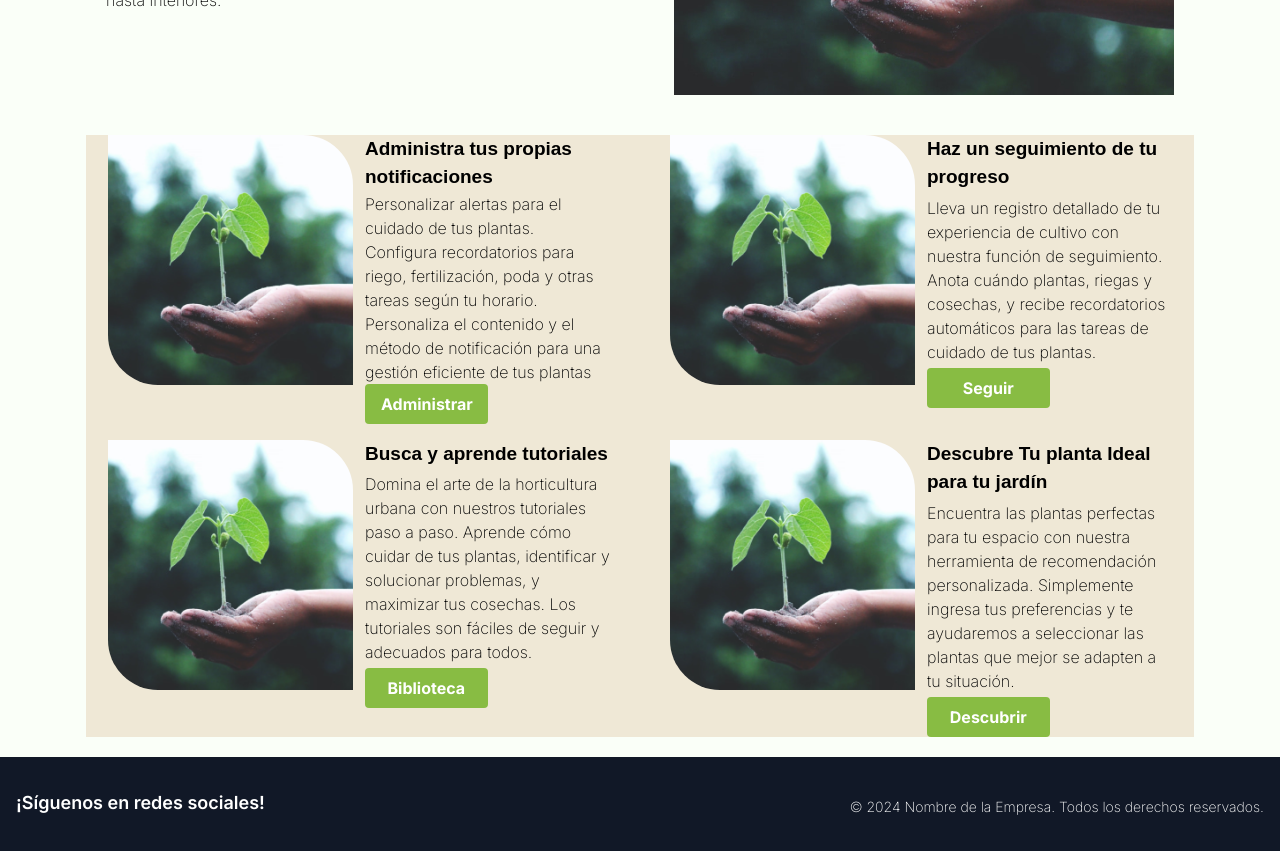
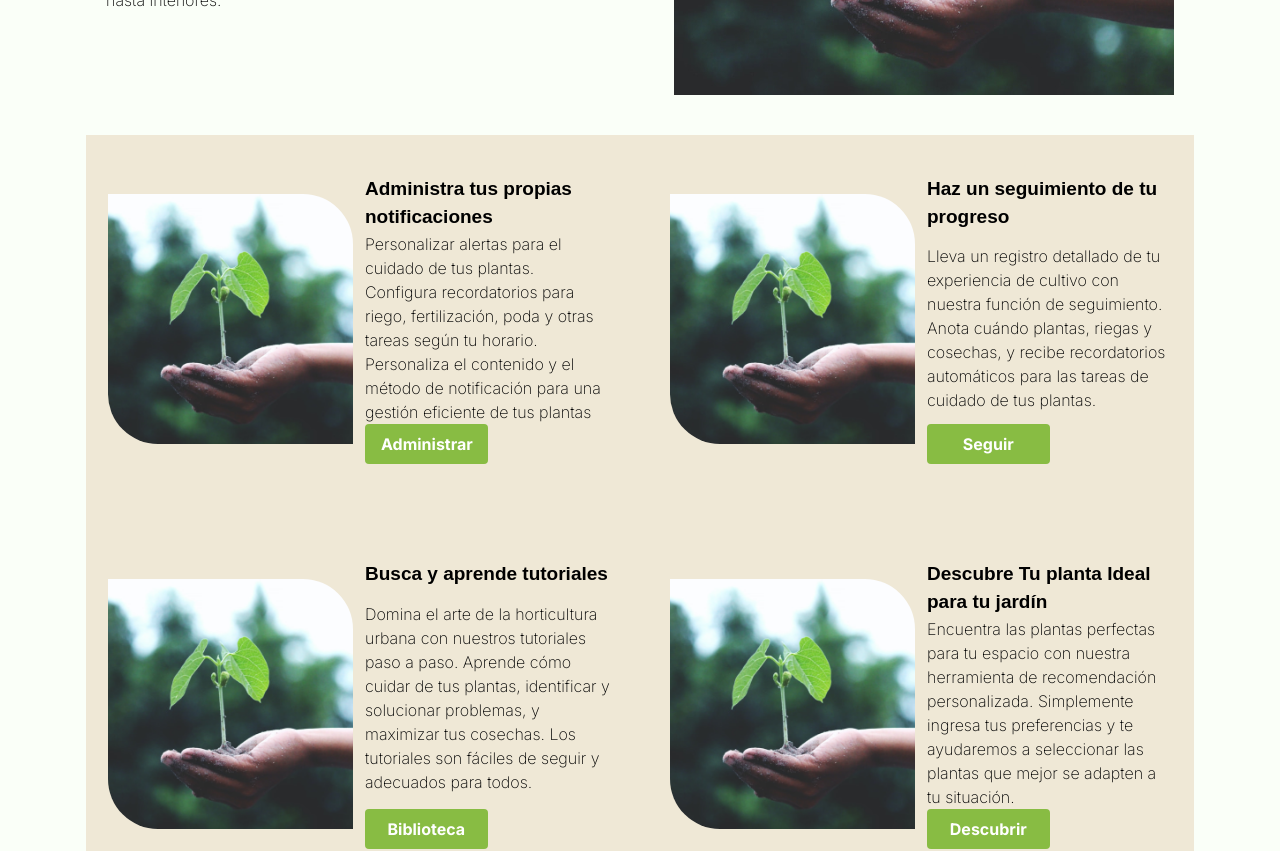
Before and after one commit to germin-ar/GerminarFrontend, a Next.js app: page / in a window 1280 px wide. Shown: the part 860-1711 px from the top of the page. Built offline with nearby package versions, Linux system fonts and the light colour scheme; a web font is replaced by a local one.

Commit message:
fix home

```diff
--- a/src/app/home.module.css
+++ b/src/app/home.module.css
@@ -53,6 +53,7 @@
 }
 .tamanoRecomendacionCards{
     width: 92%;
+    height: 100%;
 }
 
 .recomendacionCards{
@@ -67,3 +68,10 @@
 .tituloCardsRecomendacion{
     font-size: 19px;
 }
+
+.cardsPropuesta{
+    display: flex;
+    justify-content: space-between;
+    flex-direction: column;
+    height: 100%;
+}
--- a/src/app/page.tsx
+++ b/src/app/page.tsx
@@ -74,14 +74,14 @@ export default function Home() {
 
 
 
-            <section className={`${styles.contenedorPropuesta} grid grid-cols-1 md:grid-cols-2 gap-4 justify-items-center`}>
-                <div className={`${styles.tamanoRecomendacionCards} flex justify-center  gap-3`}>
-                    <div className="flex-1">
+            <section className={`${styles.contenedorPropuesta} grid grid-cols-1 md:grid-cols-1 lg:grid-cols-2 gap-4 justify-items-center`}>
+                <div className={`${styles.tamanoRecomendacionCards} flex justify-center  gap-3 py-10`}>
+                    <div className="flex-1 flex items-center">
                         <Image className={`${styles.imagenes}`} src="/ecosistema.jpg" alt="Ecosistema" width="200"
                                height="200"/>
                     </div>
                     <div className="flex-1">
-                        <div className="flex flex-col">
+                        <div className={`${styles.cardsPropuesta}`}>
                             <h2 className={`${BalooBhaina2.className} ${styles.tituloCardsRecomendacion}`}>Administra
                                 tus propias notificaciones</h2>
                             <p>
@@ -93,13 +93,13 @@ export default function Home() {
                         </div>
                     </div>
                 </div>
-                <div className={`${styles.tamanoRecomendacionCards} flex justify-center  gap-3`}>
-                    <div className="flex-1">
+                <div className={`${styles.tamanoRecomendacionCards} flex justify-center  gap-3 py-10`}>
+                    <div className="flex-1 flex items-center">
                         <Image className={`${styles.imagenes}`} src="/ecosistema.jpg" alt="Ecosistema" width="200"
                                height="200"/>
                     </div>
                     <div className="flex-1">
-                        <div className="flex flex-col gap-1">
+                        <div className={`${styles.cardsPropuesta}`}>
                             <h2 className={`${BalooBhaina2.className} ${styles.tituloCardsRecomendacion}`}>Haz un
                                 seguimiento de tu
                                 progreso</h2>
@@ -108,17 +108,19 @@ export default function Home() {
                                 Anota cuándo plantas, riegas y cosechas, y recibe recordatorios automáticos para las
                                 tareas
                                 de cuidado de tus plantas. </p>
-                            <button className={`${styles.botonCards} w-1/2 bg-blue-500 hover:bg-blue-600 text-white font-bold py-2 px-4 rounded`}>Seguir</button>
+                            <button
+                                className={`${styles.botonCards} w-1/2 bg-blue-500 hover:bg-blue-600 text-white font-bold py-2 px-4 rounded`}>Seguir
+                            </button>
                         </div>
                     </div>
                 </div>
-                <div className={`${styles.tamanoRecomendacionCards} flex justify-center  gap-3`}>
-                    <div className="flex-1">
+                <div className={`${styles.tamanoRecomendacionCards} flex justify-center  gap-3 py-10`}>
+                    <div className="flex-1 flex items-center">
                         <Image className={`${styles.imagenes}`} src="/ecosistema.jpg" alt="Ecosistema" width="200"
                                height="200"/>
                     </div>
                     <div className="flex-1">
-                        <div className="flex flex-col gap-1">
+                        <div className={`${styles.cardsPropuesta}`}>
                             <h2 className={`${BalooBhaina2.className} ${styles.tituloCardsRecomendacion}`}>Busca y
                                 aprende
                                 tutoriales</h2>
@@ -126,24 +128,28 @@ export default function Home() {
                                 cómo
                                 cuidar de tus plantas, identificar y solucionar problemas, y maximizar tus cosechas. Los
                                 tutoriales son fáciles de seguir y adecuados para todos.</p>
-                            <button className={`${styles.botonCards} w-1/2 bg-blue-500 hover:bg-blue-600 text-white font-bold py-2 px-4 rounded`}>Biblioteca</button>
+                            <button
+                                className={`${styles.botonCards} w-1/2 bg-blue-500 hover:bg-blue-600 text-white font-bold py-2 px-4 rounded`}>Biblioteca
+                            </button>
                         </div>
                     </div>
                 </div>
-                <div className={`${styles.tamanoRecomendacionCards} flex justify-center  gap-3`}>
-                    <div className={`${styles} flex-1`}>
+                <div className={`${styles.tamanoRecomendacionCards} flex justify-center  gap-3 py-10`}>
+                    <div className={`flex-1 flex items-center`}>
                         <Image className={`${styles.imagenes}`} src="/ecosistema.jpg" alt="Ecosistema" width="200"
                                height="200"/>
                     </div>
                     <div className="flex-1">
-                        <div className="flex flex-col gap-1">
+                        <div className={`${styles.cardsPropuesta}`}>
                             <h2 className={`${BalooBhaina2.className} ${styles.tituloCardsRecomendacion}`}>Descubre Tu
                                 planta Ideal para
                                 tu jardín</h2>
                             <p>Encuentra las plantas perfectas para tu espacio con nuestra herramienta de recomendación
                                 personalizada. Simplemente ingresa tus preferencias y te ayudaremos a seleccionar las
                                 plantas que mejor se adapten a tu situación.</p>
-                            <button className={`${styles.botonCards} w-1/2 bg-blue-500 hover:bg-blue-600 text-white font-bold py-2 px-4 rounded`}>Descubrir</button>
+                            <button
+                                className={`${styles.botonCards} w-1/2 bg-blue-500 hover:bg-blue-600 text-white font-bold py-2 px-4 rounded`}>Descubrir
+                            </button>
                         </div>
                     </div>
                 </div>
```
